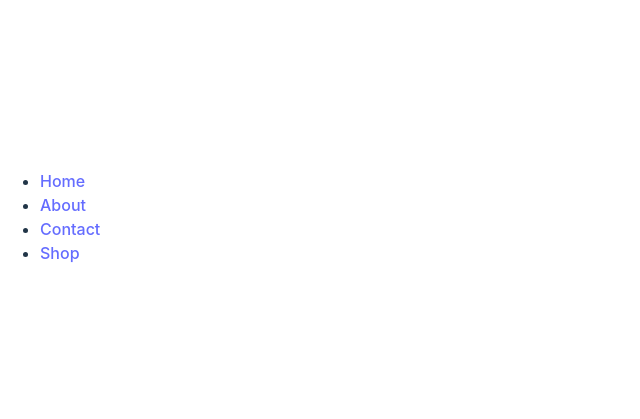
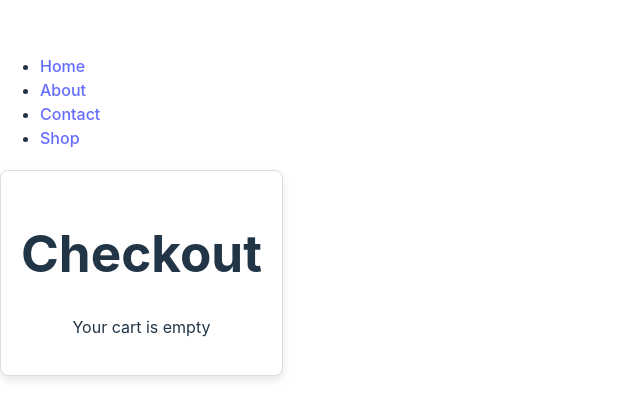
Before and after one commit to Sayantan-codeclouds/mern, a React (Vite) app in the folder client/: page /checkout in a window 1280 px wide. Shown: the part 183-602 px from the top of the page, without its empty margins (0-640 px from the left). Built offline with nearby package versions, Linux system fonts and the light colour scheme.

Commit message:
Checkout

```diff
--- a/client/src/App.jsx
+++ b/client/src/App.jsx
@@ -4,21 +4,30 @@ import { BrowserRouter as Router, Routes, Route } from "react-router-dom";
 import Home from "./pages/Home";
 import About from "./pages/About";
 import Contact from "./pages/Contact";
-import NavBar from "./components/NavBar";
 import Shop from "./pages/Shop";
-import ProductDetails from "./pages/Product";
+import ProductDetails from "./pages/ProductDetails";
+import Checkout from "./pages/Checkout"; // Import your Checkout page
+import NavBar from "./components/NavBar"; // Your NavBar component
+import { CartProvider } from "./context/CartContext"; // Import the CartProvider
+
+import "./index.css";
+
 function App() {
   return (
+    <CartProvider>
       <Router>
-      <NavBar />
+        <NavBar /> {/* Optional: Add your navigation bar here */}
         <Routes>
           <Route path="/" element={<Home />} />
           <Route path="/about" element={<About />} />
           <Route path="/contact" element={<Contact />} />
           <Route path="/shop" element={<Shop />} />
           <Route path="/products/:product_id" element={<ProductDetails />} />
+          <Route path="/checkout" element={<Checkout />} />{" "}
+          {/* Add Checkout route */}
         </Routes>
       </Router>
+    </CartProvider>
   );
 }
 
--- /dev/null
+++ b/client/src/context/CartContext.jsx
@@ -0,0 +1,26 @@
+// eslint-disable-next-line no-unused-vars
+import React, { createContext, useState, useContext } from "react";
+
+const CartContext = createContext();
+
+// eslint-disable-next-line react-refresh/only-export-components
+export const useCart = () => useContext(CartContext);
+
+// eslint-disable-next-line react/prop-types
+export const CartProvider = ({ children }) => {
+  const [cart, setCart] = useState([]);
+
+  const addToCart = (product) => {
+    setCart((prevCart) => [...prevCart, product]);
+  };
+
+  const clearCart = () => {
+    setCart([]);
+  };
+
+  return (
+    <CartContext.Provider value={{ cart, addToCart, clearCart }}>
+      {children}
+    </CartContext.Provider>
+  );
+};
--- /dev/null
+++ b/client/src/pages/Checkout.css
@@ -0,0 +1,43 @@
+.checkout-container {
+  max-width: 800px;
+  margin: 20px auto;
+  padding: 20px;
+  background-color: #fff;
+  border: 1px solid #ddd;
+  border-radius: 8px;
+  box-shadow: 0 4px 8px rgba(0, 0, 0, 0.1);
+  text-align: center;
+}
+
+.checkout-list {
+  list-style: none;
+  padding: 0;
+}
+
+.checkout-item {
+  display: flex;
+  align-items: center;
+  margin-bottom: 20px;
+}
+
+.checkout-image {
+  max-width: 100px;
+  height: auto;
+  border-radius: 8px;
+  margin-right: 20px;
+}
+
+.checkout-details {
+  text-align: left;
+}
+
+.checkout-details h2 {
+  margin: 0;
+  font-size: 24px;
+}
+
+.checkout-details p {
+  margin: 0;
+  font-size: 18px;
+  color: #007bff;
+}
--- /dev/null
+++ b/client/src/pages/Checkout.jsx
@@ -0,0 +1,35 @@
+// eslint-disable-next-line no-unused-vars
+import React from "react";
+import { useCart } from "../context/CartContext";
+import "./Checkout.css";
+
+const Checkout = () => {
+  const { cart } = useCart();
+
+  return (
+    <div className="checkout-container">
+      <h1>Checkout</h1>
+      {cart.length > 0 ? (
+        <ul className="checkout-list">
+          {cart.map((product, index) => (
+            <li key={index} className="checkout-item">
+              <img
+                src={product.image}
+                alt={product.name}
+                className="checkout-image"
+              />
+              <div className="checkout-details">
+                <h2>{product.name}</h2>
+                <p>${product.price}</p>
+              </div>
+            </li>
+          ))}
+        </ul>
+      ) : (
+        <p>Your cart is empty</p>
+      )}
+    </div>
+  );
+};
+
+export default Checkout;
```
Lines whose indentation alone changed are shown as unchanged.
